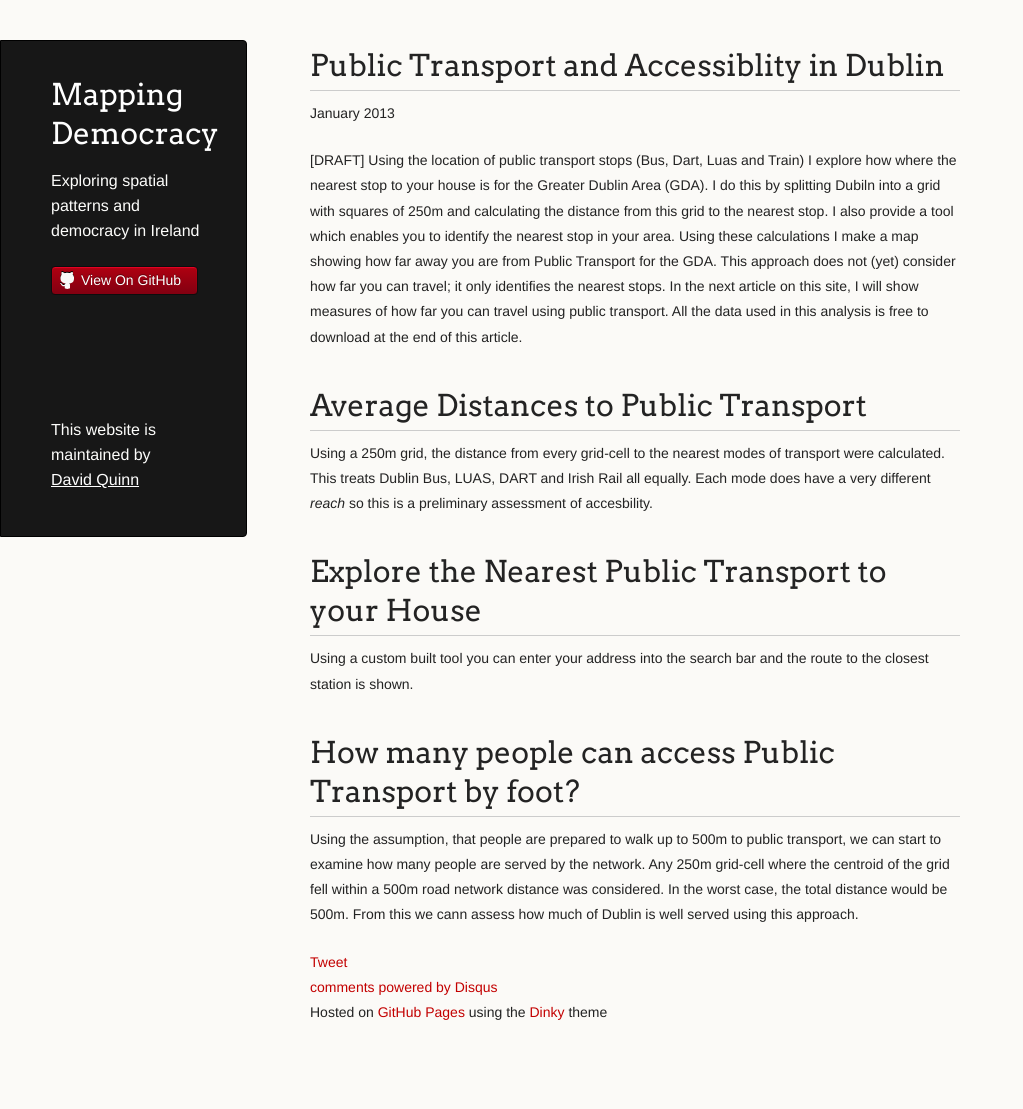
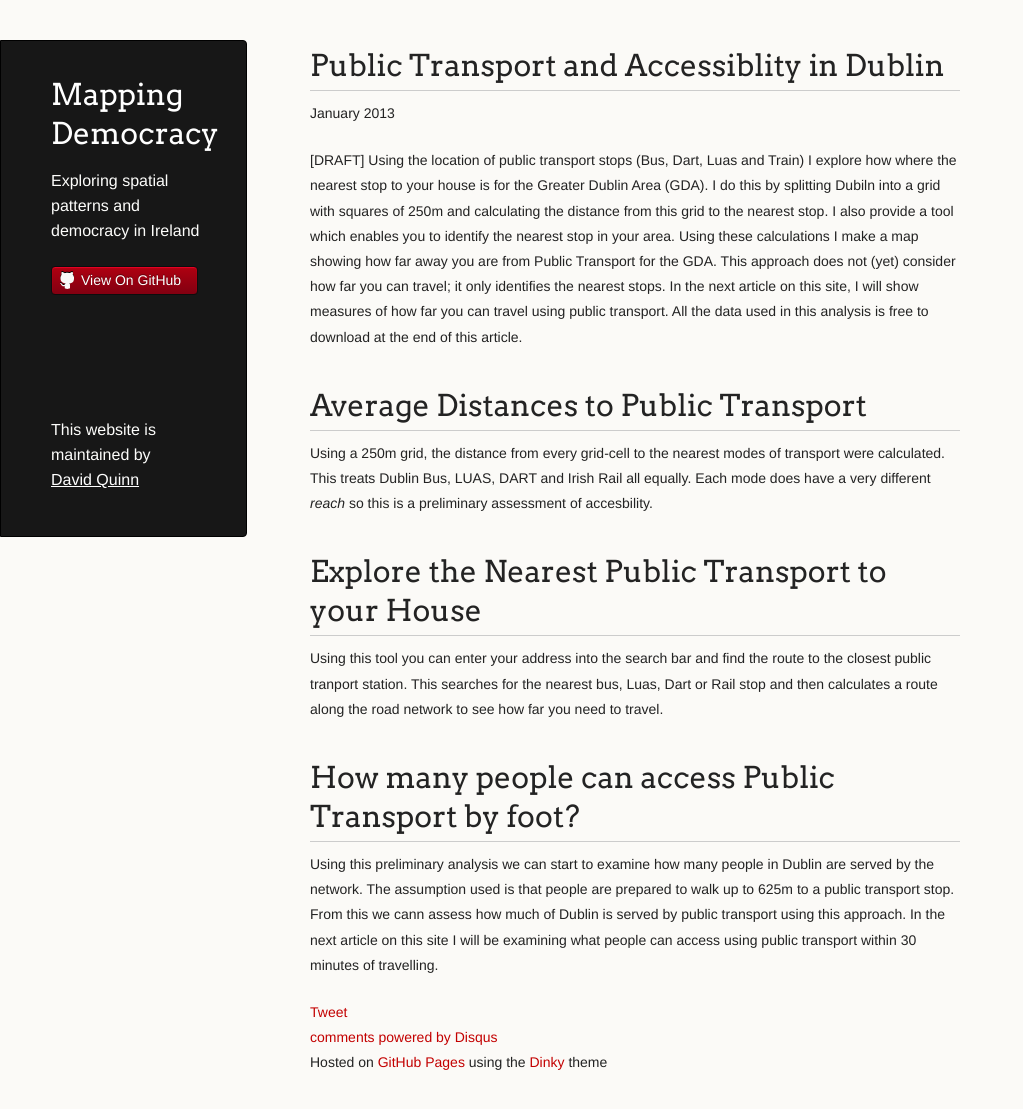
Before and after one commit to djq/mapping_democracy, a Jekyll site: the page built from _posts/2013-01-10-Public-Transport-Accessibility-in-Dublin.md, in a window 1280 px wide and 1148 px high. Shown: the top 1109 px of the window, without its empty margins (0-1023 px from the left). Built offline with Jekyll 4.4.1, drawn with Linux system fonts in a browser that asks for light colours; Markdown is read by kramdown in place of the engine named in the settings; comment, search, counter and statistics services are not loaded.

Commit message:
outline of accessibility calculations

```diff
--- a/_posts/2013-01-10-Public-Transport-Accessibility-in-Dublin.md
+++ b/_posts/2013-01-10-Public-Transport-Accessibility-in-Dublin.md
@@ -19,11 +19,14 @@ Using a 250m grid, the distance from every grid-cell to the nearest modes of tra
 
 # Explore the Nearest Public Transport to your House #
 
-Using a custom built tool you can enter your address into the search bar and the route to the closest station is shown.
+Using this tool you can enter your address into the search bar and find the route to the closest public tranport station. This searches for the nearest bus, Luas, Dart or Rail stop and then calculates a route along the road network to see how far you need to travel.
 
 # How many people can access Public Transport by foot? #
 
-Using the assumption, that people are prepared to walk up to 500m to public transport, we can start to examine how many people are served by the network. Any 250m grid-cell where the centroid of the grid fell within a 500m road network distance was considered. In the worst case, the total distance would be 500m. From this we cann assess how much of Dublin is well served using this approach.
+Using this preliminary analysis we can start to examine how many people in Dublin are served by the network. The assumption used is that people are prepared to walk up to 625m to a public transport stop. From this we cann assess how much of Dublin is served by public transport using this approach. In the next article on this site I will be examining what people can access using public transport within 30 minutes of travelling.
+
+
+<!---Any 250m grid-cell where the centroid of the grid fell within a 500m road network distance was considered. In the worst case, the total distance would be 500m.  --->
 
 <!---
 # test iframe #
```
